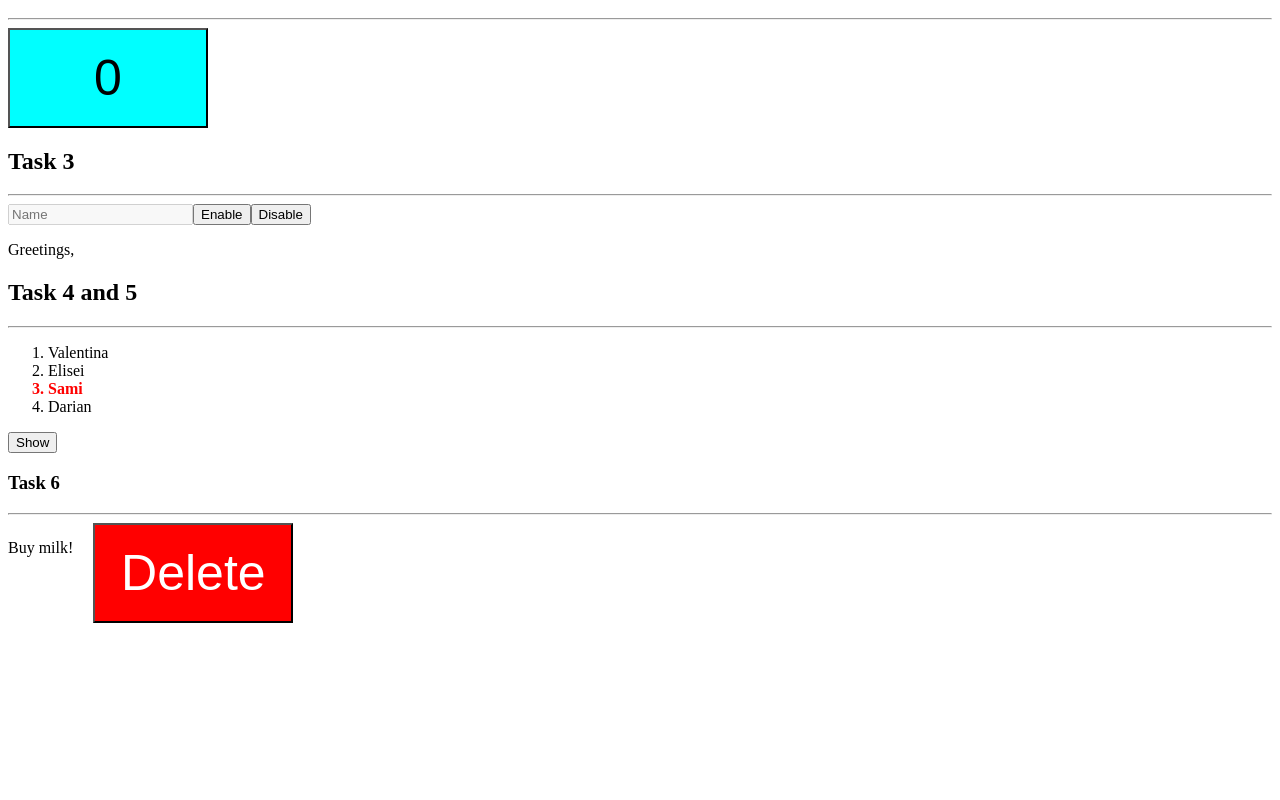
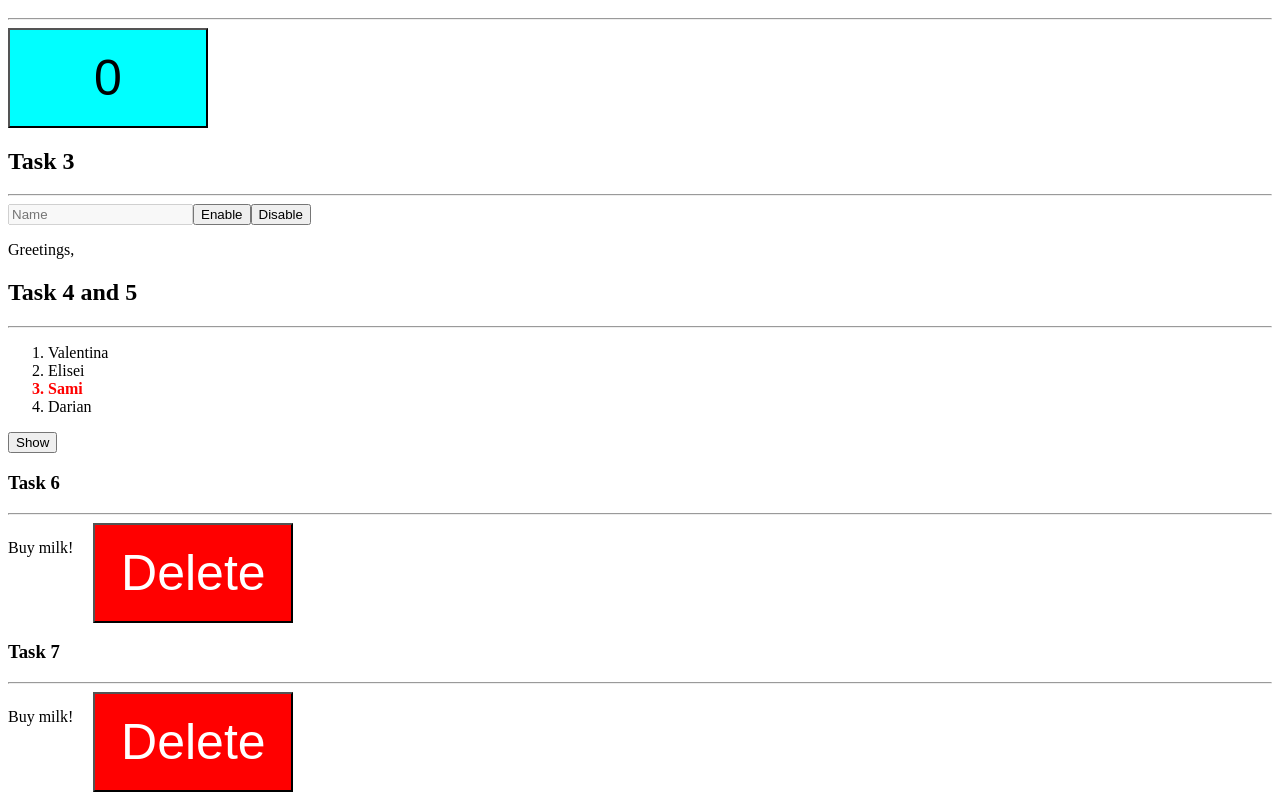
Before and after one commit to samuelburaga/angular-tasks, an Angular app: page / in a window 1280 px wide. Shown: the part 286-1086 px from the top of the page. Before the commit the page ends 917 px from the top, so only its background shows below. Built offline with nearby package versions, Linux system fonts and the light colour scheme.

Commit message:
new task works

```diff
--- a/src/app/app.component.html
+++ b/src/app/app.component.html
@@ -14,3 +14,6 @@
 <h3>Task 6</h3>
 <hr />
 <app-tasks></app-tasks>
+<h3>Task 7</h3>
+<hr />
+<app-tasks></app-tasks>
```
